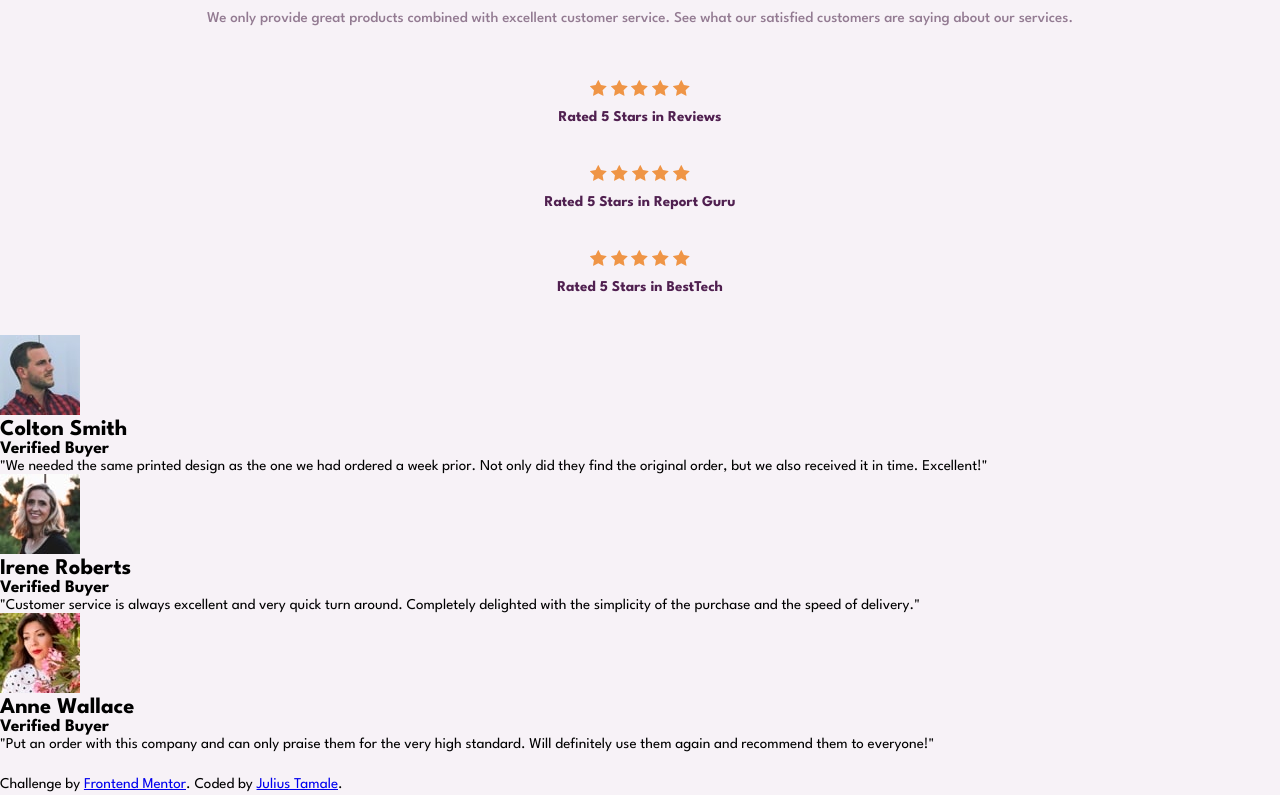
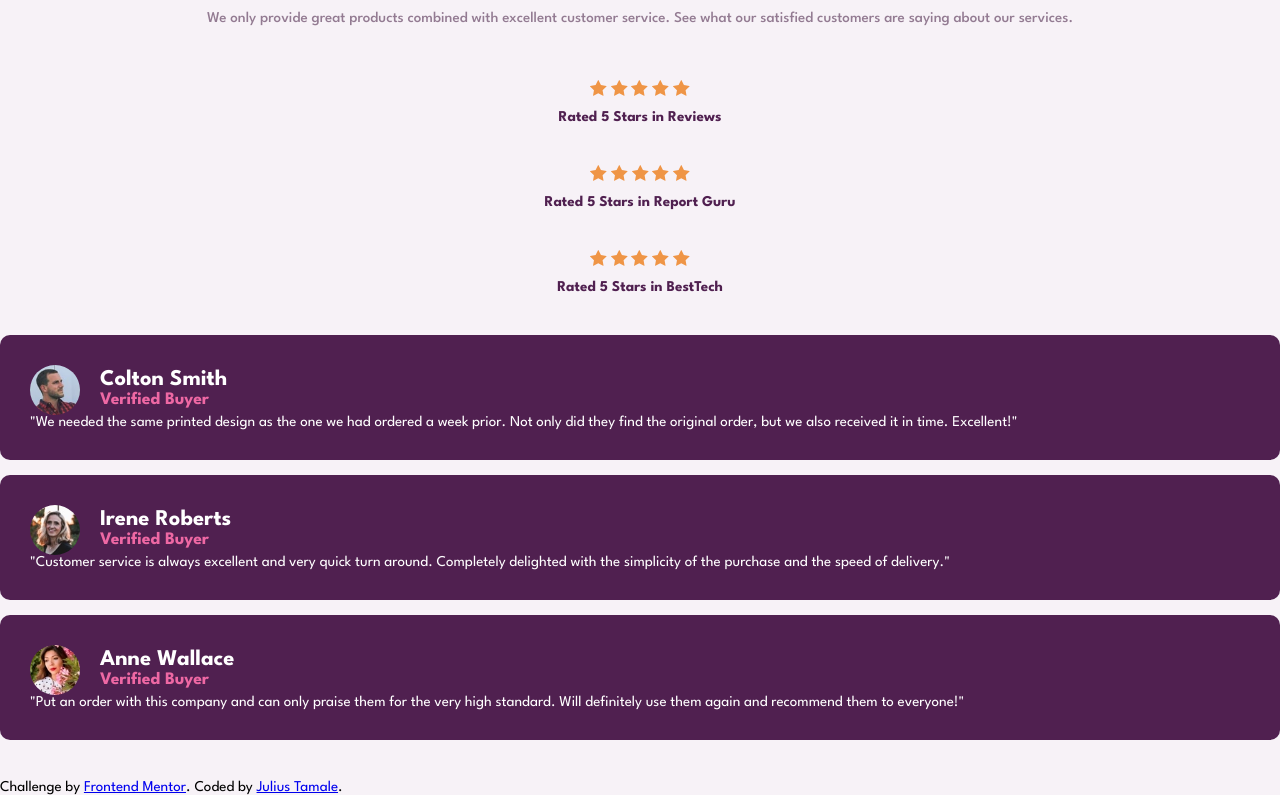
Before and after one commit to julius-tamale/social-proof-sections, a plain HTML site: page index.html in a window 1280 px wide. Shown: the part 132-927 px from the top of the page. Drawn offline with Linux system fonts and the light colour scheme.

Commit message:
social proofs

```diff
--- a/index.html
+++ b/index.html
@@ -70,8 +70,10 @@
             <div class="sect-two-d2">
                 <div class="name-card">
                     <img src="images/image-irene.jpg" alt="">
-                    <h2>Irene Roberts</h2>
-                    <h3>Verified Buyer</h3>
+                    <div>
+                        <h2>Irene Roberts</h2>
+                        <h3>Verified Buyer</h3>
+                    </div>
                 </div>
                 <p>"Customer service is always excellent and very quick turn around.
                 Completely delighted with the simplicity of the purchase and the speed of delivery."</p>
@@ -80,8 +82,10 @@
             <div class="sect-two-d3">
                 <div class="name-card">
                     <img src="images/image-anne.jpg" alt="">
-                    <h2>Anne Wallace</h2>
-                    <h3>Verified Buyer</h3>
+                    <div>
+                        <h2>Anne Wallace</h2>
+                        <h3>Verified Buyer</h3>
+                    </div>
                 </div>
                 <p>"Put an order with this company and can only praise them for the very high standard.
                 Will definitely use them again and recommend them to everyone!"</p>
--- a/styles.css
+++ b/styles.css
@@ -60,3 +60,26 @@ h1 {
     display: block;
     margin-bottom: 40px;
 }
+.section-two > div {
+    background-color: var(--vdrk-mag);
+    padding: 30px;
+    margin-bottom: 15px;
+    color: var(--white);
+    border-radius: 10px;
+}
+.name-card {
+    display: flex;
+    align-items: center;
+}
+.name-card img {
+    border-radius: 50%;
+    width: 50px;
+    margin-right: 20px;
+}
+h2 {
+    font-weight: 700;
+}
+h3 {
+    color: var(--soft-pink);
+    font-weight: 700;
+}
```
